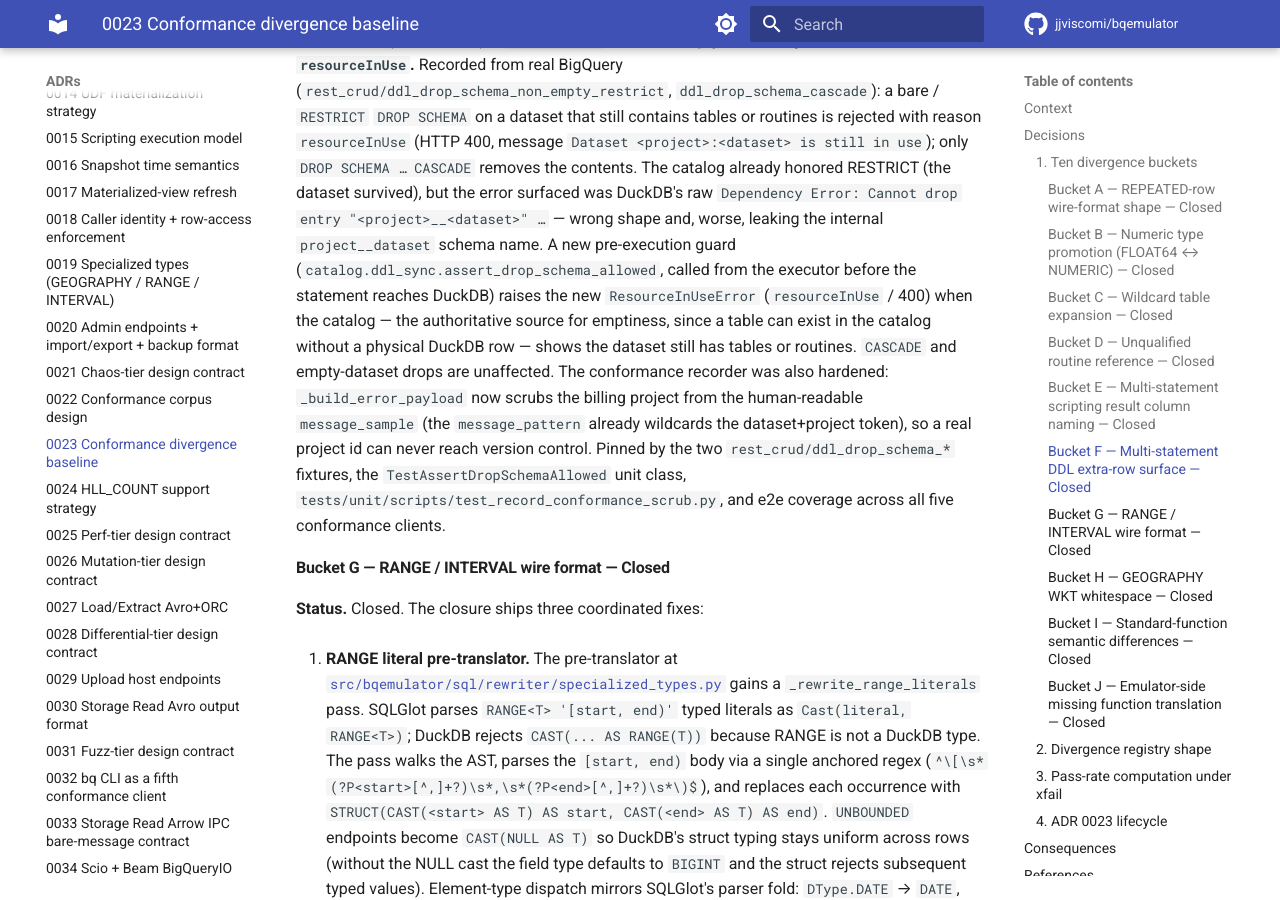
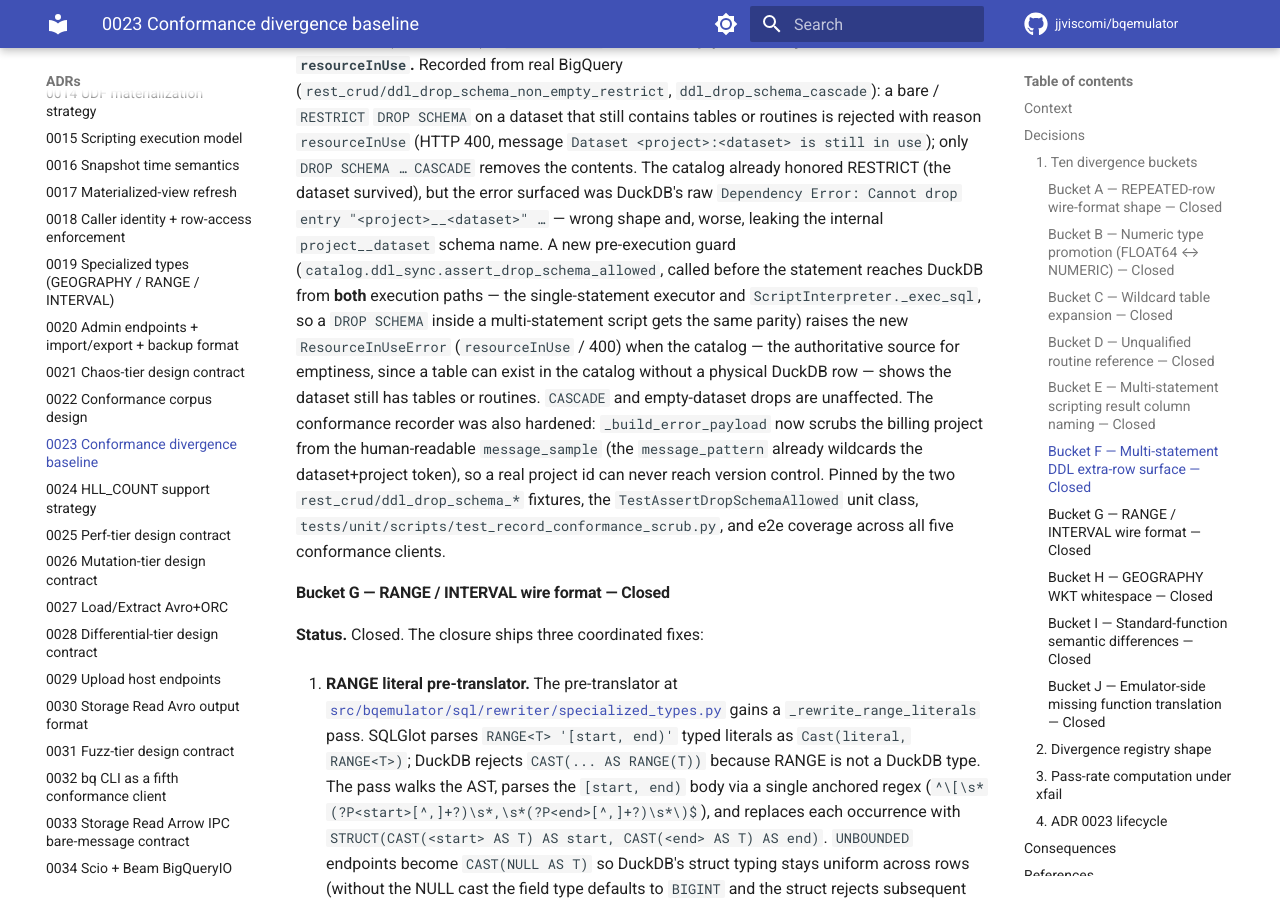
Before and after one commit to jjviscomi/bqemulator, an MkDocs documentation site: the page built from docs/adr/0023-conformance-divergence-baseline.md, in a window 1280 px wide and 900 px high, scrolled down 13130 px. Built offline with MkDocs 1.6.1 and Material for MkDocs 9.7.7, drawn with Linux system fonts in a browser that asks for light colours; comment, search, counter and statistics services are not loaded; the version menu is left out.

Commit message:
fix(scripting): apply the DROP SCHEMA RESTRICT guard in the script path too
Addresses a GitHub Copilot review finding on PR #121: the
assert_drop_schema_allowed guard only ran on the single-statement
executor path (if not is_scripted), so a DROP SCHEMA on a non-empty
dataset inside a multi-statement script bypassed it -- hitting DuckDB
and surfacing the raw dependency error (including the internal
project__dataset schema-name leak) instead of resourceInUse.

The guard now also runs in ScriptInterpreter._exec_sql, before the
statement reaches DuckDB, so scripted and single-statement DROP SCHEMA
get identical parity: a bare/RESTRICT drop of a non-empty dataset
raises ResourceInUseError (Dataset <project>:<dataset> is still in
use), and CASCADE drops the contents. Covered by two new
TestAssertDropSchemaAllowed cases (scripted RESTRICT raise + scripted
CASCADE), verified to fail before the fix. ADR 0023 Bucket F amendment
updated to note both paths share the guard.

Signed-off-by: Joseph Viscomi <jjviscomi@gmail.com>

```diff
--- a/docs/adr/0023-conformance-divergence-baseline.md
+++ b/docs/adr/0023-conformance-divergence-baseline.md
@@ -740,12 +740,15 @@
 surfaced was DuckDB's raw `Dependency Error: Cannot drop entry
 "<project>__<dataset>" …` — wrong shape and, worse, leaking the
 internal `project__dataset` schema name. A new pre-execution guard
-(`catalog.ddl_sync.assert_drop_schema_allowed`, called from the
-executor before the statement reaches DuckDB) raises the new
-`ResourceInUseError` (`resourceInUse` / 400) when the catalog — the
-authoritative source for emptiness, since a table can exist in the
-catalog without a physical DuckDB row — shows the dataset still has
-tables or routines. `CASCADE` and empty-dataset drops are unaffected.
+(`catalog.ddl_sync.assert_drop_schema_allowed`, called before the
+statement reaches DuckDB from **both** execution paths — the
+single-statement executor and `ScriptInterpreter._exec_sql`, so a
+`DROP SCHEMA` inside a multi-statement script gets the same parity)
+raises the new `ResourceInUseError` (`resourceInUse` / 400) when the
+catalog — the authoritative source for emptiness, since a table can
+exist in the catalog without a physical DuckDB row — shows the dataset
+still has tables or routines. `CASCADE` and empty-dataset drops are
+unaffected.
 The conformance recorder was also hardened: `_build_error_payload` now
 scrubs the billing project from the human-readable `message_sample`
 (the `message_pattern` already wildcards the dataset+project token), so
```
Also changed, not shown: 2 other files.
